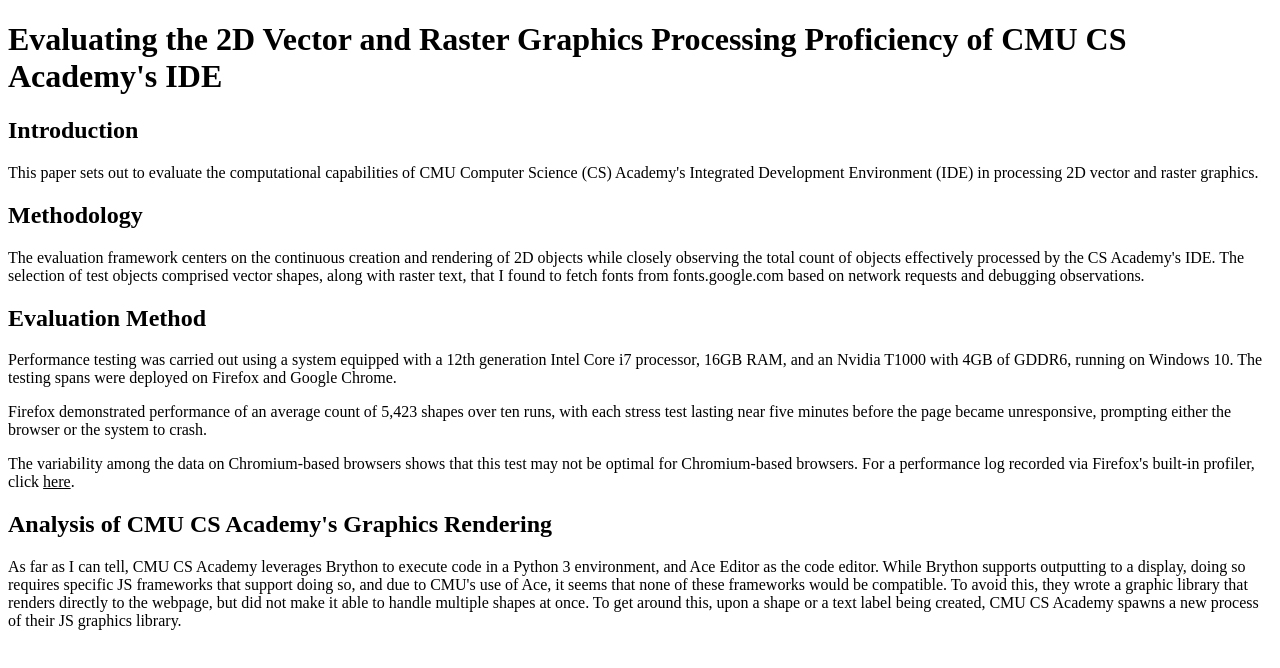
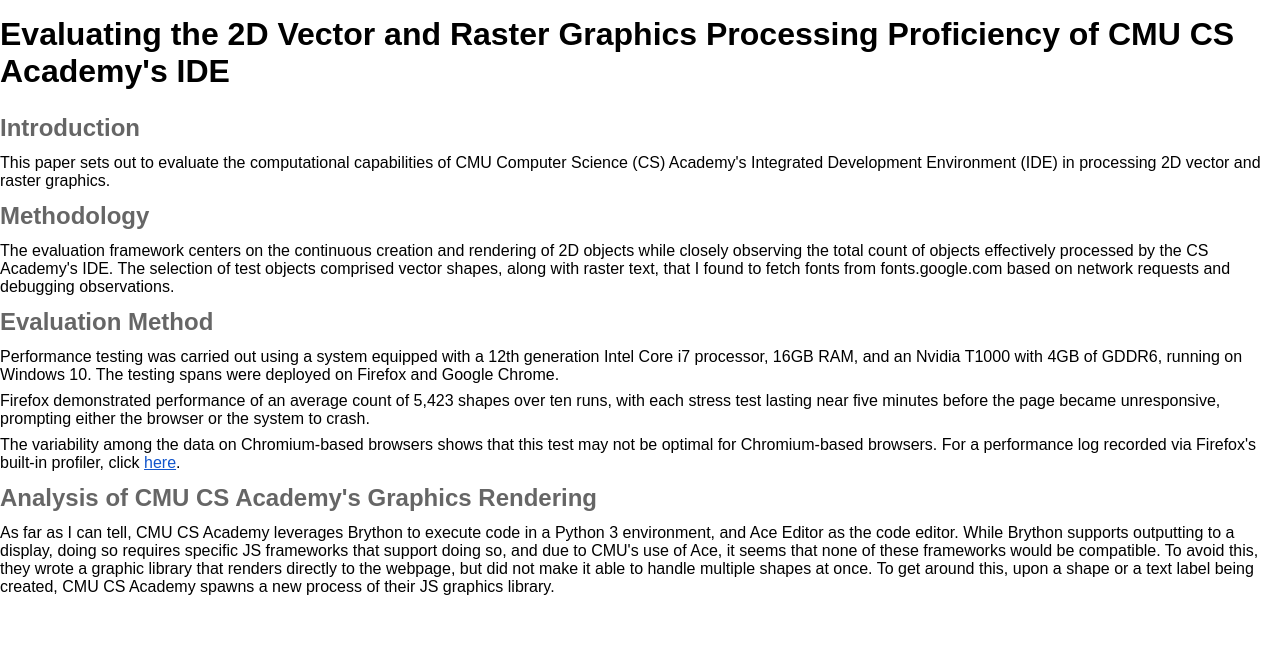
Before and after one commit to cmdada/cmuct, a plain HTML site: page index.html in a window 1280 px wide. Drawn offline with Linux system fonts and the light colour scheme.

Commit message:
Update index.html

```diff
--- a/index.html
+++ b/index.html
@@ -1,63 +1,63 @@
 <!DOCTYPE html>
 <html lang="en">
+
 <head>
-    <meta content="text/html; charset=UTF-8" http-equiv="content-type">
-    <style type="text/css">
+    <meta charset="UTF-8">
+    <title>CMU CS Academy IDE's Graphics Processing Evaluation</title>
+    <style>
         :root {
             --fg-color: #000000;
             --bg-color: #ffffff;
             --sub-color: #666666;
             --link-color: #1155cc;
         }
+
         @media (prefers-color-scheme: dark) {
             :root {
                 --fg-color: #ffffff;
-                --bg-color: #010409;
+                --bg-color: #333333;
                 --sub-color: #999999;
                 --link-color: #66aaff;
             }
         }
+
         body {
+            font-family: Arial, sans-serif;
             color: var(--fg-color);
             background-color: var(--bg-color);
+            margin: 0;
+            padding: 0;
         }
-        .c2, .c3, .c6, .c9, li, p{
-            color:var(--fg-color);
+
+        h1, h2, h3, h4, h5, h6, p, li {
+            color: var(--fg-color);
             background-color: var(--bg-color);
+            margin: 0.5em 0;
         }
-        .c4{
+
+        a {
             color: var(--link-color);
         }
-        .title, .subtitle, h1, h2, h3, h4, h5, h6{
-            color: var(--fg-color);
-        }
-        .subtitle, h4, h5, h6 {
-            color: var(--sub-color);
-        }
+
+        .title { font-size: 2em; margin-bottom: 0.75em; }
+        .subtitle, h2, h3, h4, h5, h6 { color: var(--sub-color); }
     </style>
 </head>
-<body class="c8 doc-content">
-    <h1 class="c5" id="h.bubqlgmrw0kx"><span class="c6">Evaluating the 2D Vector and Raster Graphics Processing Proficiency of CMU CS Academy's IDE</span></h1>
-    <h2 class="c0" id="h.hw5wmtqehggg"><span class="c2">Introduction</span></h2>
-    <p class="c1"><span class="c3">This paper sets out to evaluate the computational capabilities of CMU Computer Science (CS) Academy's Integrated Development Environment (IDE) in processing 2D vector and raster graphics.</span></p>
-    <h2 class="c0" id="h.b5ci9ikc2e0f"><span class="c2">Methodology</span></h2>
-    <p class="c1">
-        <span>The evaluation framework </span><span>centers</span>
-        <span class="c3"> on the continuous creation and rendering of 2D objects while closely observing the total count of objects effectively processed by the CS Academy's IDE. The selection of test objects comprised vector shapes, along with raster text, that I found to fetch fonts from fonts.google.com based on network requests and debugging observations.</span>
-    </p>
-    <h2 class="c0" id="h.q2r41d8jt209"><span class="c2">Evaluation Method</span></h2>
-    <p class="c1"><span class="c3">Performance testing was carried out using a system equipped with a 12th generation Intel Core i7 processor, 16GB RAM, and an Nvidia T1000 with 4GB of GDDR6, running on Windows 10. The testing spans were deployed on Firefox and Google Chrome.</span></p>
-    <p class="c1">
-        <span>Firefox demonstrated performance of an average count of 5,423 shapes over ten runs, with each stress test lasting near five minutes before the page </span><span>became</span><span class="c3"> unresponsive, prompting either the browser or the system to crash. </span>
-    </p>
-    <p class="c1">
-        <span> The variability among the data on Chromium-based browsers shows that this test may not be optimal for Chromium-based browsers. For a performance log recorded via Firefox's built-in profiler, click </span>
-        <span class="c4"><a class="c9" href="https://www.google.com/url?q=http://go.poweredge.xyz/perf&amp;sa=D&amp;source=editors&amp;ust=1699485722111277&amp;usg=AOvVaw2hHJ9BZmEjc7ymkd_q8hv7">here</a></span><span class="c3">.</span>
-    </p>
-    <h2 class="c0" id="h.6dbsa02zj885"><span class="c2">Analysis of CMU CS Academy's Graphics Rendering</span></h2>
-    <p class="c1">
-        <span>As far as I can tell,</span><span class="c3"> CMU CS Academy leverages Brython to execute code in a Python 3 environment, and Ace Editor as the code editor. While Brython supports outputting to a display, doing so requires specific JS frameworks that support doing so, and due to CMU's use of Ace, it seems that none of these frameworks would be compatible. To avoid this, they wrote a graphic library that renders directly to the webpage, but did not make it able to handle multiple shapes at once. To get around this, upon a shape or a text label being created, CMU CS Academy spawns a new process of their JS graphics library.</span>
-    </p>
-    <p class="c7"><span class="c3"></span></p>
+
+<body>
+    <div class="content">
+        <h1 class="title">Evaluating the 2D Vector and Raster Graphics Processing Proficiency of CMU CS Academy's IDE</h1>
+        <h2 class="subtitle">Introduction</h2>
+        <p>This paper sets out to evaluate the computational capabilities of CMU Computer Science (CS) Academy's Integrated Development Environment (IDE) in processing 2D vector and raster graphics.</p>
+        <h2 class="subtitle">Methodology</h2>
+        <p>The evaluation framework centers on the continuous creation and rendering of 2D objects while closely observing the total count of objects effectively processed by the CS Academy's IDE. The selection of test objects comprised vector shapes, along with raster text, that I found to fetch fonts from fonts.google.com based on network requests and debugging observations.</p>
+        <h2 class="subtitle">Evaluation Method</h2>
+        <p>Performance testing was carried out using a system equipped with a 12th generation Intel Core i7 processor, 16GB RAM, and an Nvidia T1000 with 4GB of GDDR6, running on Windows 10. The testing spans were deployed on Firefox and Google Chrome.</p>
+        <p>Firefox demonstrated performance of an average count of 5,423 shapes over ten runs, with each stress test lasting near five minutes before the page became unresponsive, prompting either the browser or the system to crash. </p>
+        <p>The variability among the data on Chromium-based browsers shows that this test may not be optimal for Chromium-based browsers. For a performance log recorded via Firefox's built-in profiler, click <a href="http://go.poweredge.xyz/perf">here</a>.</p>
+        <h2 class="subtitle">Analysis of CMU CS Academy's Graphics Rendering</h2>
+        <p>As far as I can tell, CMU CS Academy leverages Brython to execute code in a Python 3 environment, and Ace Editor as the code editor. While Brython supports outputting to a display, doing so requires specific JS frameworks that support doing so, and due to CMU's use of Ace, it seems that none of these frameworks would be compatible. To avoid this, they wrote a graphic library that renders directly to the webpage, but did not make it able to handle multiple shapes at once. To get around this, upon a shape or a text label being created, CMU CS Academy spawns a new process of their JS graphics library.</p>
+    </div>
 </body>
+
 </html>
```
